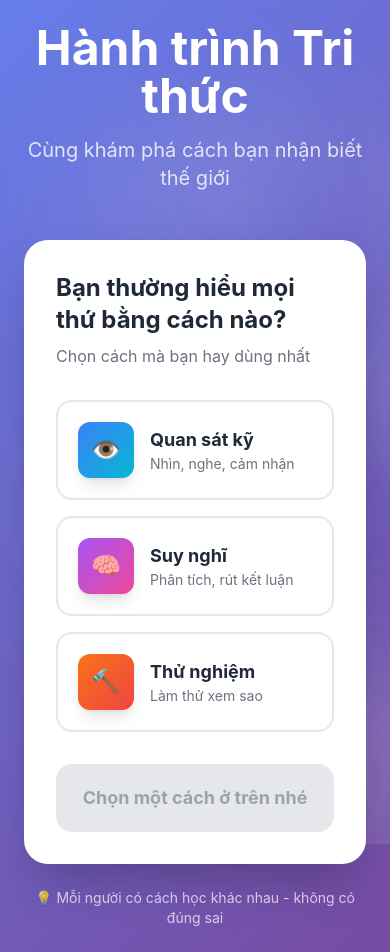
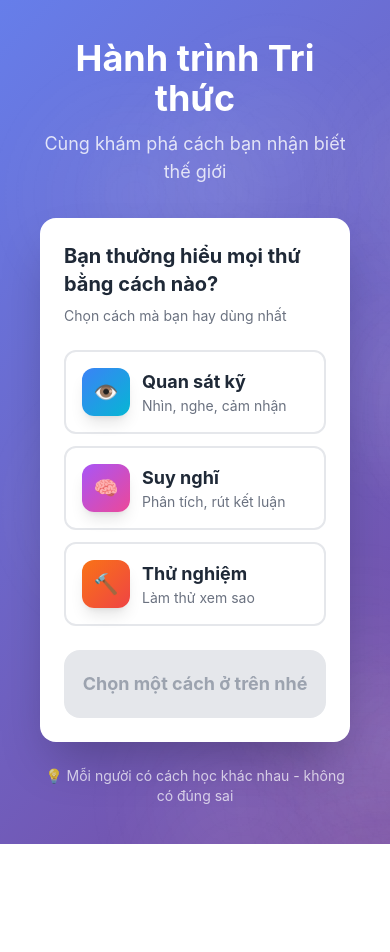
Before and after one commit to tienphse181722/h-, a React (Vite) app in the folder client/: page / in a window 390 px wide. After the commit the page ends 844 px from the top, so only its background shows below. Built offline with nearby package versions, Linux system fonts and the light colour scheme.

Commit message:
Improve responsive design for mobile devices

```diff
--- a/client/src/components/Stage1Sensory.tsx
+++ b/client/src/components/Stage1Sensory.tsx
@@ -32,11 +32,11 @@ export default function Stage1Sensory({ objects, onObjectSelected }: Stage1Props
       }}
     >
       {/* Title */}
-      <div className="absolute top-20 left-0 right-0 text-center z-20">
+      <div className="absolute top-16 sm:top-20 left-0 right-0 text-center z-20 px-4">
         <motion.h2
           initial={{ y: -50, opacity: 0 }}
           animate={{ y: 0, opacity: 1 }}
-          className="text-4xl md:text-5xl font-bold text-white mb-3"
+          className="text-3xl sm:text-4xl md:text-5xl font-bold text-white mb-2 md:mb-3"
         >
           Thực tiễn
         </motion.h2>
@@ -44,14 +44,14 @@ export default function Stage1Sensory({ objects, onObjectSelected }: Stage1Props
           initial={{ y: -30, opacity: 0 }}
           animate={{ y: 0, opacity: 1 }}
           transition={{ delay: 0.2 }}
-          className="text-lg md:text-xl text-white/90"
+          className="text-base sm:text-lg md:text-xl text-white/90"
         >
           Chọn một hình để bắt đầu
         </motion.p>
       </div>
 
       {/* 5 partially hidden images */}
-      <div className="grid grid-cols-2 md:grid-cols-3 lg:grid-cols-5 gap-6 max-w-6xl">
+      <div className="grid grid-cols-2 sm:grid-cols-3 md:grid-cols-3 lg:grid-cols-5 gap-4 sm:gap-6 max-w-6xl px-4">
         {objects.map((obj, index) => (
           <motion.button
             key={obj.id}
--- a/client/src/components/Stage2Rational.tsx
+++ b/client/src/components/Stage2Rational.tsx
@@ -227,7 +227,7 @@ export default function Stage2Rational({ object, approach, onCharacteristicsSele
         </motion.div>
 
         {/* Characteristics Grid */}
-        <div className="grid grid-cols-2 md:grid-cols-3 lg:grid-cols-4 gap-4 max-w-6xl mx-auto">
+        <div className="grid grid-cols-2 sm:grid-cols-2 md:grid-cols-3 lg:grid-cols-4 gap-3 sm:gap-4 max-w-6xl mx-auto px-4">
           {filteredCharacteristics.map((char: any, index: number) => {
             const isSelected = selectedChars.has(char.text)
 
--- a/client/src/components/TopicInput.tsx
+++ b/client/src/components/TopicInput.tsx
@@ -49,17 +49,17 @@ export default function TopicInput({ onStart }: TopicInputProps) {
         ))}
       </div>
 
-      <div className="relative z-10 w-full max-w-2xl">
+      <div className="relative z-10 w-full max-w-2xl px-4">
         {/* Header */}
         <motion.div
           initial={{ y: -30, opacity: 0 }}
           animate={{ y: 0, opacity: 1 }}
-          className="text-center mb-12"
+          className="text-center mb-8 md:mb-12"
         >
-          <h1 className="text-5xl md:text-6xl font-bold text-white mb-4">
+          <h1 className="text-4xl sm:text-5xl md:text-6xl font-bold text-white mb-3 md:mb-4">
             Hành trình Tri thức
           </h1>
-          <p className="text-xl text-white/80">
+          <p className="text-lg sm:text-xl text-white/80">
             Cùng khám phá cách bạn nhận biết thế giới
           </p>
         </motion.div>
@@ -69,17 +69,17 @@ export default function TopicInput({ onStart }: TopicInputProps) {
           initial={{ scale: 0.9, opacity: 0 }}
           animate={{ scale: 1, opacity: 1 }}
           transition={{ delay: 0.2 }}
-          className="bg-white rounded-3xl shadow-2xl p-8 md:p-10"
+          className="bg-white rounded-2xl md:rounded-3xl shadow-2xl p-6 sm:p-8 md:p-10"
         >
-          <h2 className="text-2xl font-bold text-gray-800 mb-2">
+          <h2 className="text-xl sm:text-2xl font-bold text-gray-800 mb-2">
             Bạn thường hiểu mọi thứ bằng cách nào?
           </h2>
-          <p className="text-gray-500 mb-8">
+          <p className="text-sm sm:text-base text-gray-500 mb-6 md:mb-8">
             Chọn cách mà bạn hay dùng nhất
           </p>
 
           {/* Approach options */}
-          <div className="space-y-4 mb-8">
+          <div className="space-y-3 md:space-y-4 mb-6 md:mb-8">
             {approaches.map((approach, idx) => (
               <motion.button
                 key={approach.id}
@@ -87,14 +87,14 @@ export default function TopicInput({ onStart }: TopicInputProps) {
                 animate={{ x: 0, opacity: 1 }}
                 transition={{ delay: 0.3 + idx * 0.1 }}
                 onClick={() => setSelectedApproach(approach.id)}
-                className={`w-full p-5 rounded-2xl text-left transition-all border-2 ${
+                className={`w-full p-4 sm:p-5 rounded-xl md:rounded-2xl text-left transition-all border-2 ${
                   selectedApproach === approach.id
                     ? 'border-purple-500 bg-purple-50 shadow-lg scale-105'
                     : 'border-gray-200 hover:border-gray-300 hover:shadow-md'
                 }`}
               >
-                <div className="flex items-center gap-4">
-                  <div className={`w-14 h-14 rounded-xl bg-gradient-to-br ${approach.color} flex items-center justify-center text-2xl shadow-lg`}>
+                <div className="flex items-center gap-3 sm:gap-4">
+                  <div className={`w-12 h-12 sm:w-14 sm:h-14 rounded-xl bg-gradient-to-br ${approach.color} flex items-center justify-center text-xl sm:text-2xl shadow-lg`}>
                     {approach.icon}
                   </div>
                   <div className="flex-1">
```
